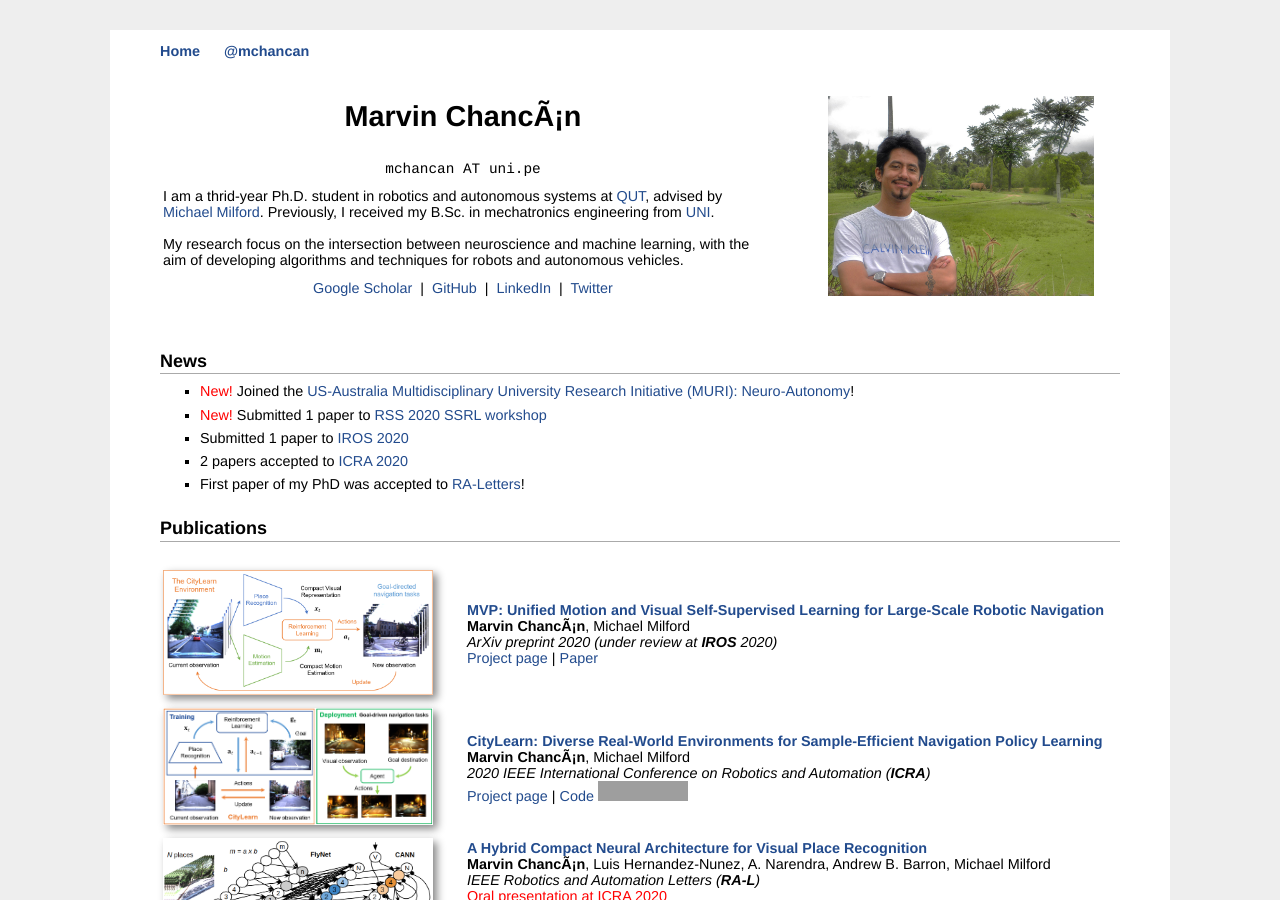
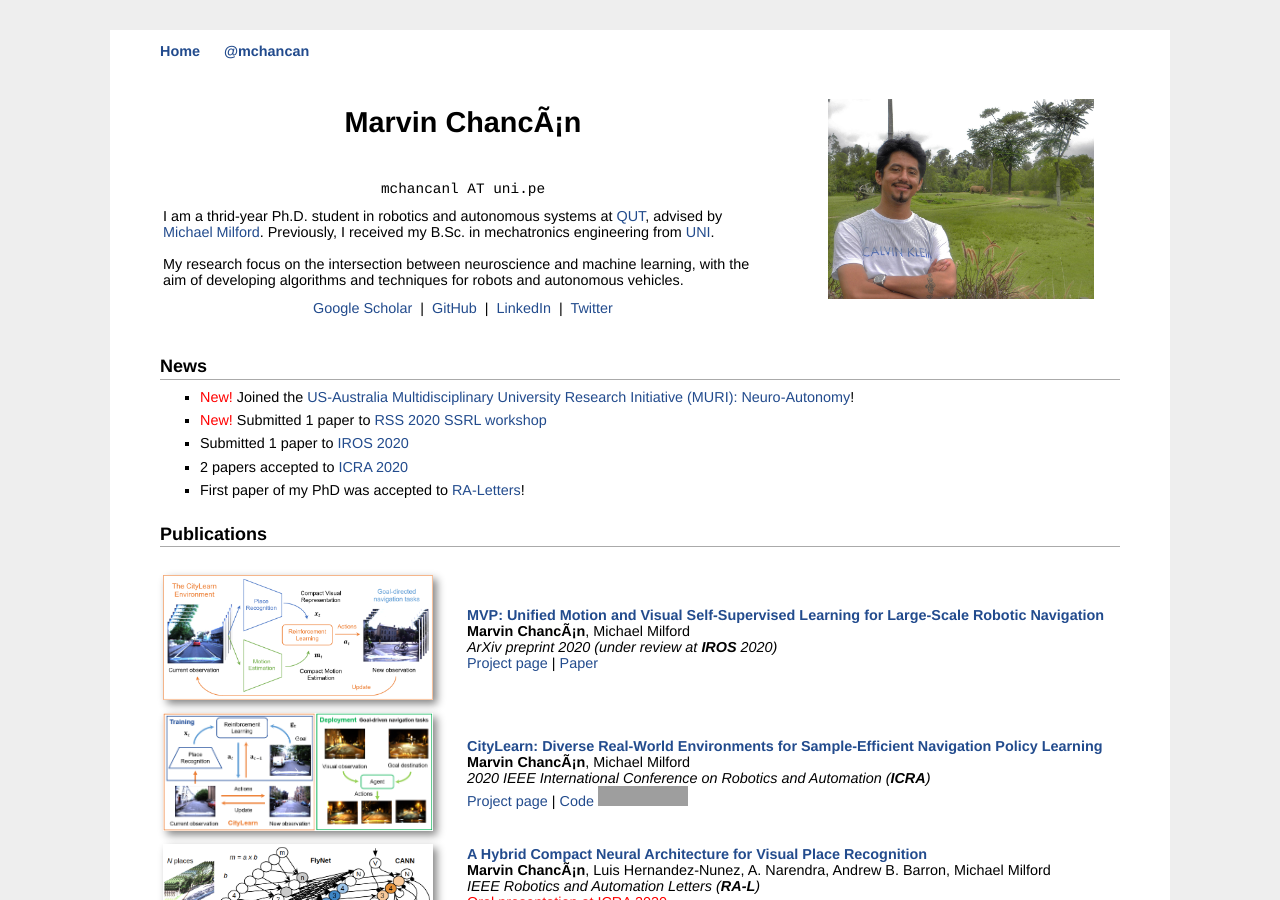
Before and after one commit to mchancan/mchancan.github.io, a Jekyll site: the page built from index.html, in a window 1280 px wide and 900 px high. Built offline with Jekyll 4.4.1, drawn with Linux system fonts in a browser that asks for light colours; comment, search, counter and statistics services are not loaded; grey boxes are pictures that could not be loaded.

Commit message:
Update index.html

```diff
--- a/index.html
+++ b/index.html
@@ -7,15 +7,15 @@ title: Marvin's Homepage
 <tbody>
 <tr>
 	<td width="600">
-		<div id="toptitle">
+		<!--<div id="toptitle">-->
 		<h1>
 		<p align="center">
 			<b>Marvin Chancán</b>
 		</p>
 		</h1>
-		</div>
+		<!--</div>-->
 		<p align="center">
-			<font face="courier">mchancan AT uni.pe</font>
+			<font face="courier">mchancanl AT uni.pe</font>
 		</p>
 		<p>
 		I am a thrid-year Ph.D. student in robotics and autonomous systems at <a href="https://www.qut.edu.au/science-engineering/schools/electrical-engineering-robotics">QUT</a>, advised by <a href="https://scholar.google.com/citations?user=TDSmCKgAAAAJ&hl=en">Michael Milford</a>.
```
